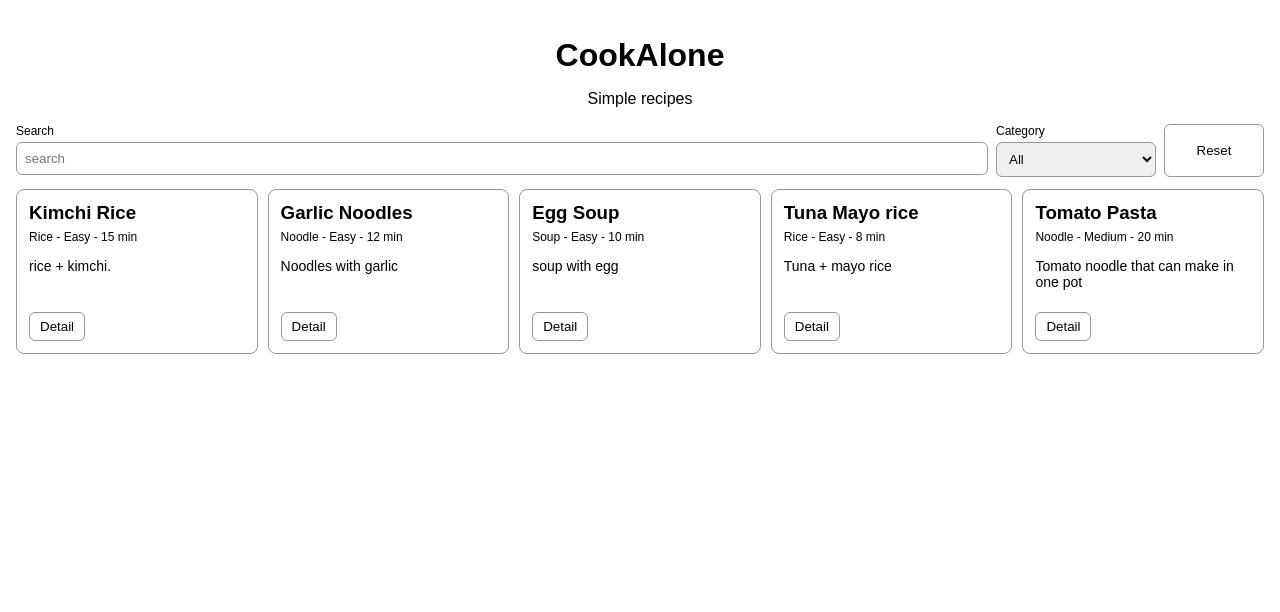
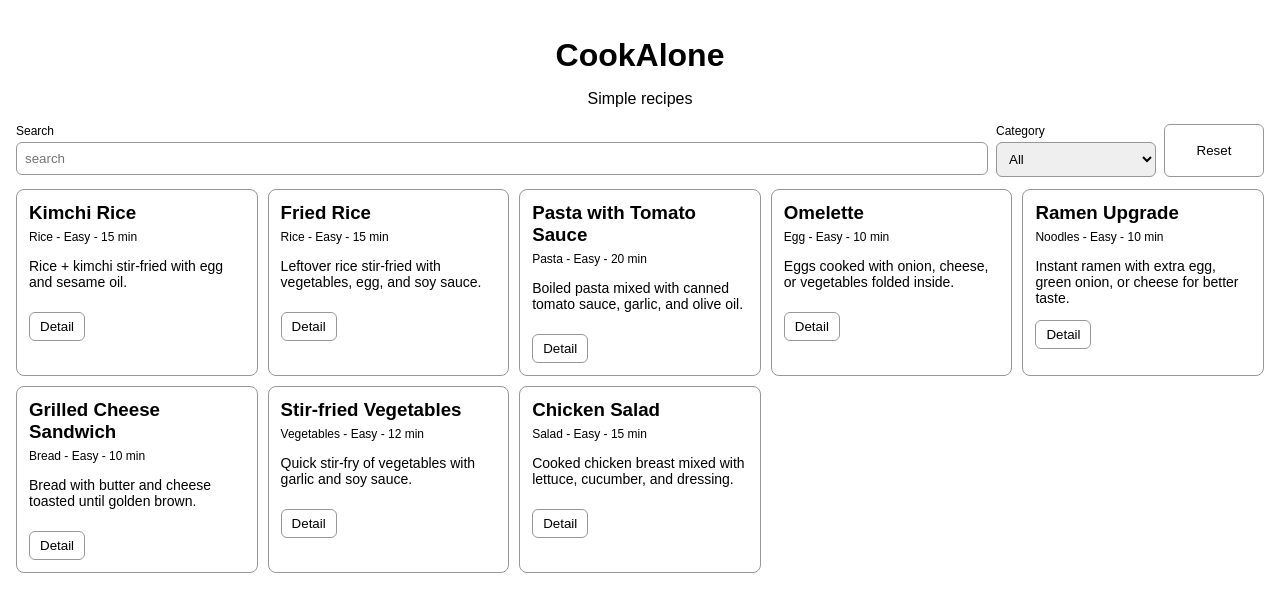
Before and after one commit to Yewon316/CGT390-Project, a React (Vite) app: page / in a window 1280 px wide. Shown: the top 612 px of the page. Built offline with nearby package versions, Linux system fonts and the light colour scheme.

Commit message:
recipes update

```diff
--- a/src/App.jsx
+++ b/src/App.jsx
@@ -6,16 +6,70 @@ import List from "./components/List.jsx"
 
 // Sample data(will add more later)
 const recipes = [
-  { id: 1, title: "Kimchi Rice", category: "Rice", difficulty: "Easy", time: 15,
-    summary: "rice + kimchi. " },
-  { id: 2, title: "Garlic Noodles", category: "Noodle", difficulty: "Easy", time: 12,
-    summary: "Noodles with garlic " },
-  { id: 3, title: "Egg Soup", category: "Soup", difficulty: "Easy", time: 10,
-    summary: "soup with egg" },
-  { id: 4, title: "Tuna Mayo rice", category: "Rice", difficulty: "Easy", time: 8,
-    summary: "Tuna + mayo rice" },
-  { id: 5, title: "Tomato Pasta", category: "Noodle", difficulty: "Medium", time: 20,
-    summary: "Tomato noodle that can make in one pot" }
+    {
+      "id": 1,
+      "title": "Kimchi Rice",
+      "category": "Rice",
+      "difficulty": "Easy",
+      "time": 15,
+      "summary": "Rice + kimchi stir-fried with egg and sesame oil."
+    },
+    {
+      "id": 2,
+      "title": "Fried Rice",
+      "category": "Rice",
+      "difficulty": "Easy",
+      "time": 15,
+      "summary": "Leftover rice stir-fried with vegetables, egg, and soy sauce."
+    },
+    {
+      "id": 3,
+      "title": "Pasta with Tomato Sauce",
+      "category": "Pasta",
+      "difficulty": "Easy",
+      "time": 20,
+      "summary": "Boiled pasta mixed with canned tomato sauce, garlic, and olive oil."
+    },
+    {
+      "id": 4,
+      "title": "Omelette",
+      "category": "Egg",
+      "difficulty": "Easy",
+      "time": 10,
+      "summary": "Eggs cooked with onion, cheese, or vegetables folded inside."
+    },
+    {
+      "id": 5,
+      "title": "Ramen Upgrade",
+      "category": "Noodles",
+      "difficulty": "Easy",
+      "time": 10,
+      "summary": "Instant ramen with extra egg, green onion, or cheese for better taste."
+    },
+    {
+      "id": 6,
+      "title": "Grilled Cheese Sandwich",
+      "category": "Bread",
+      "difficulty": "Easy",
+      "time": 10,
+      "summary": "Bread with butter and cheese toasted until golden brown."
+    },
+    {
+      "id": 7,
+      "title": "Stir-fried Vegetables",
+      "category": "Vegetables",
+      "difficulty": "Easy",
+      "time": 12,
+      "summary": "Quick stir-fry of vegetables with garlic and soy sauce."
+    },
+    {
+      "id": 8,
+      "title": "Chicken Salad",
+      "category": "Salad",
+      "difficulty": "Easy",
+      "time": 15,
+      "summary": "Cooked chicken breast mixed with lettuce, cucumber, and dressing."
+    }
 ];
 
 function Header() {
```
